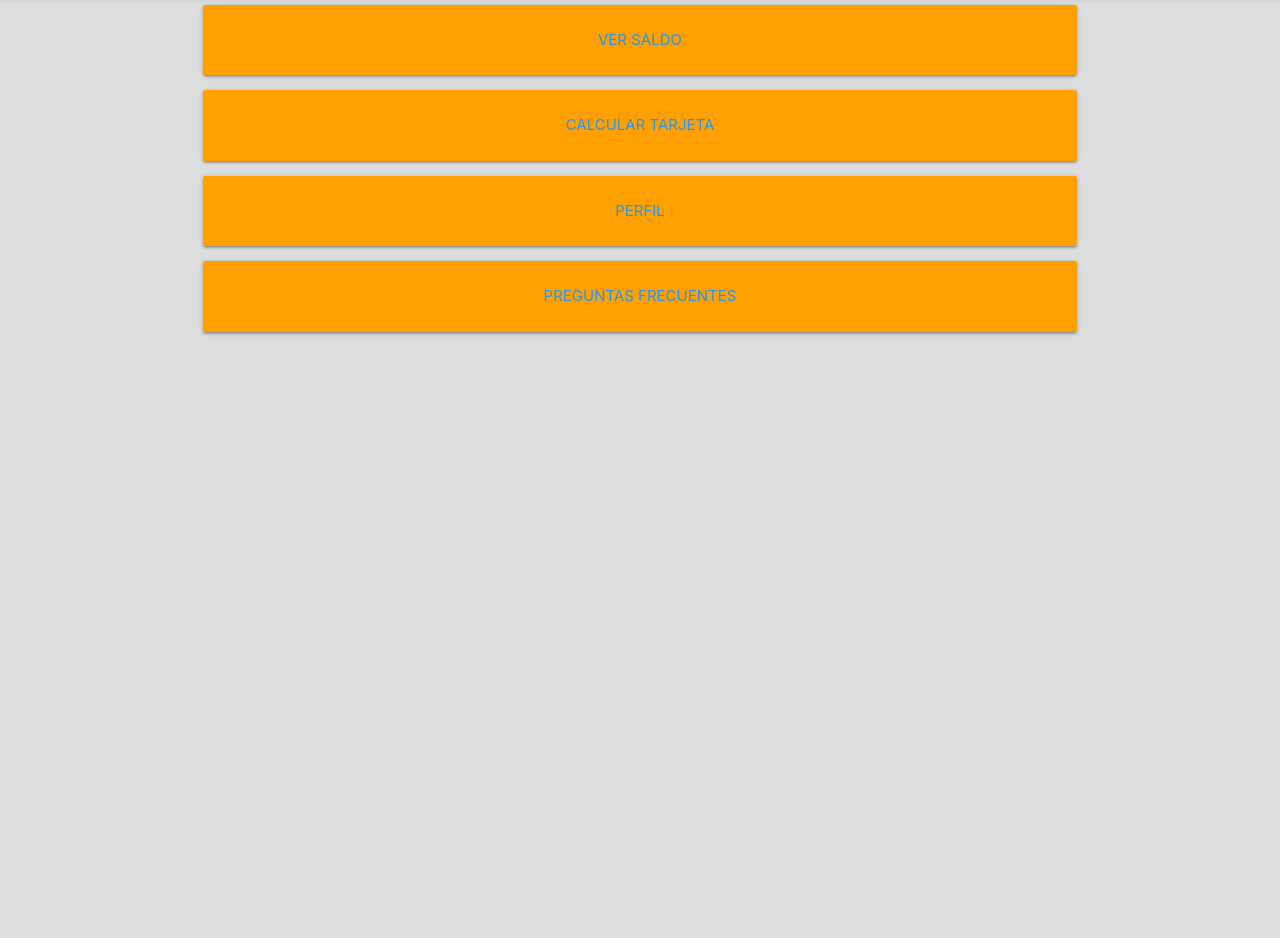
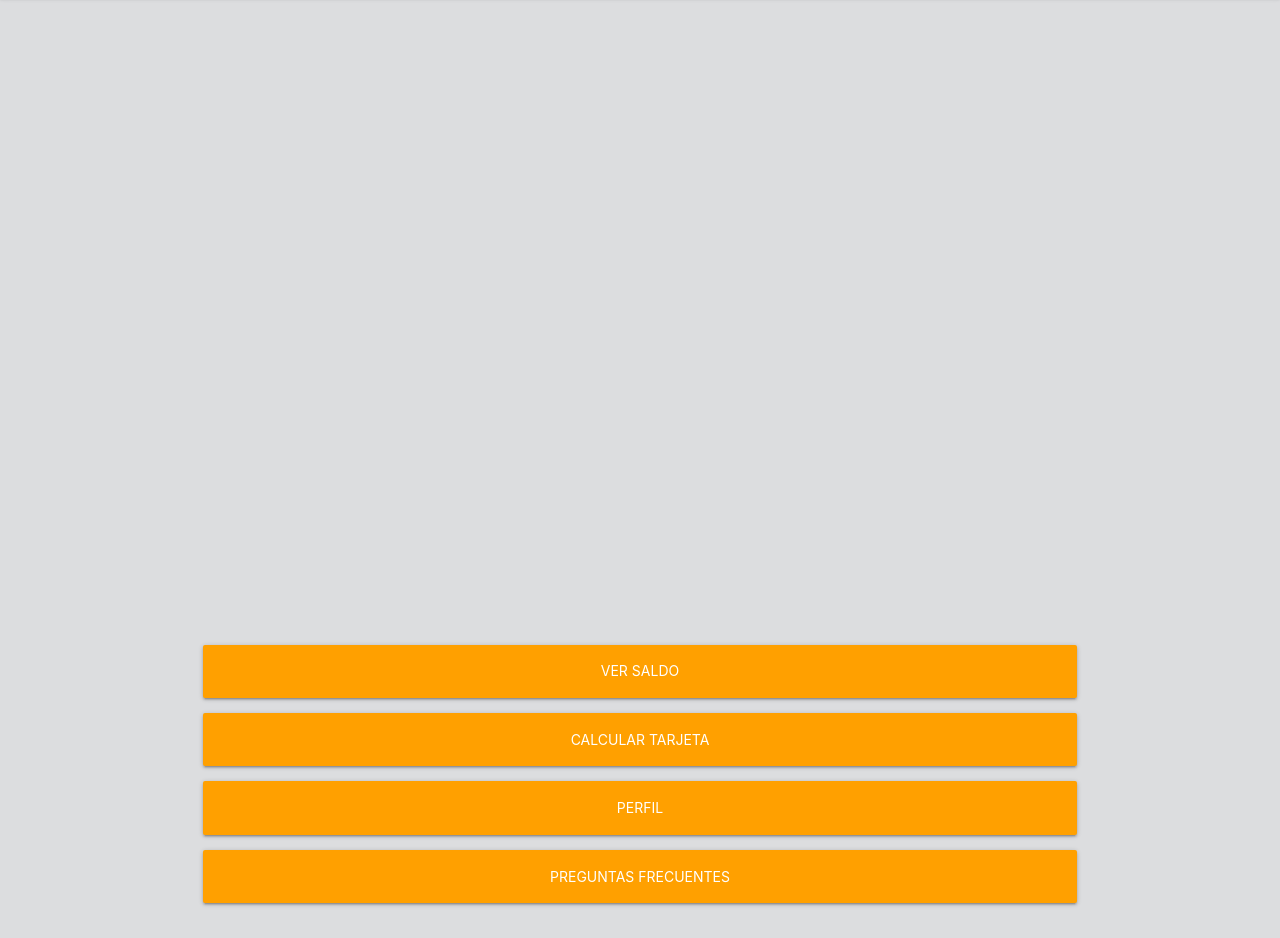
Before and after one commit to natichan/Trans-Lab, a plain HTML site: page src/index2.html in a window 1280 px wide. Shown: the part 67-1005 px from the top of the page. Before the commit the page ends 800 px from the top, so only its background shows below. Drawn offline with nearby package versions, Linux system fonts and the light colour scheme.

Commit message:
formato translab mejorado

```diff
--- a/src/css/main.css
+++ b/src/css/main.css
@@ -7,8 +7,18 @@ section{
 .nav-wrapper{
     background-color: #404143;
 }
-.center {
+.alCent {
     text-align: center;
     color:white;
     background-color: #faad00;
 }
+.card-panel{
+    padding: 1%;
+}
+.waves-effect{
+    width: 100%;
+    text-align: center;
+}
+.space{
+    margin-top: 50%;
+}
--- a/src/css/style.css
+++ b/src/css/style.css
@@ -1,16 +1,18 @@
 body{
-    background-color: #dcdddf;
+    background-color: #404143;
 }
 .logo{
     width: 50%;
-    margin: 7em 5em 1em 5em;
+    margin: 4em 5em 1em 5em;
 }
 .caja{
     background-color: white;
 }
-h2, {
+h2 {
     text-align: center;
     color: #faad00;
+    font-size: 40px;
+    padding: 2%;
 }
 .waves-effect{
     width: 100%;
@@ -19,9 +21,6 @@ h2, {
 }
 p{
     color: white;
-}
-.nav-wrapper{
-    background-color: #404143;
 }
 header, main, footer {
     padding-left: 300px;
--- a/src/index2.html
+++ b/src/index2.html
@@ -12,7 +12,7 @@
 <body>
     <nav>
       <div class="nav-wrapper">
-          <a href="#" class="brand-logo">TRANS-LAB</a>
+          <a href="#" class="brand-logo center">TRANS-LAB</a>
         <ul id="slide-out" class="sidenav">
           <!--    <li><a href="#!"><i class="material-icons">cloud</i>First Link With Icon</a></li> -->
           <li><div class="user-view"></div></li>
@@ -25,24 +25,26 @@
         <a href="#" data-target="slide-out" class="sidenav-trigger show-on-large"><i class="material-icons">menu</i></a>
       </div>
     </nav>
-    <section class="container">
+
+    <section class="container space">
         <div class="row">
           <div class="col s12">
               <div class="card-panel teal amber darken-2">
-                  <span class="blue-text text-white">VER SALDO</span>
+                  <a class="white-text waves-effect waves-ligth btn-flat">VER SALDO</a>
               </div>
               <div class="card-panel teal amber darken-2">
-                  <span class="blue-text text-white">CALCULAR TARJETA</span>
+                  <a class="white-text waves-effect waves-ligth btn-flat">CALCULAR TARJETA</a>
               </div>
               <div class="card-panel teal amber darken-2">
-                  <span class="blue-text text-white">PERFIL</span>
+                  <a class="white-text waves-effect waves-ligth btn-flat">PERFIL</a>
               </div>
               <div class="card-panel teal amber darken-2">
-                  <span class="blue-text text-white">PREGUNTAS FRECUENTES</span>
+                  <a class="white-text waves-effect waves-ligth btn-flat">PREGUNTAS FRECUENTES</a>
               </div>
           </div>
         </div>
     </section>
+
 
     <script src="https://code.jquery.com/jquery-3.3.1.min.js" integrity="sha256-FgpCb/KJQlLNfOu91ta32o/NMZxltwRo8QtmkMRdAu8=" crossorigin="anonymous"></script>
     <script src="https://cdnjs.cloudflare.com/ajax/libs/materialize/1.0.0-rc.2/js/materialize.min.js"></script>
```
Also changed, not shown: src/index3ObSaldo.html (+3 -3 lines).
